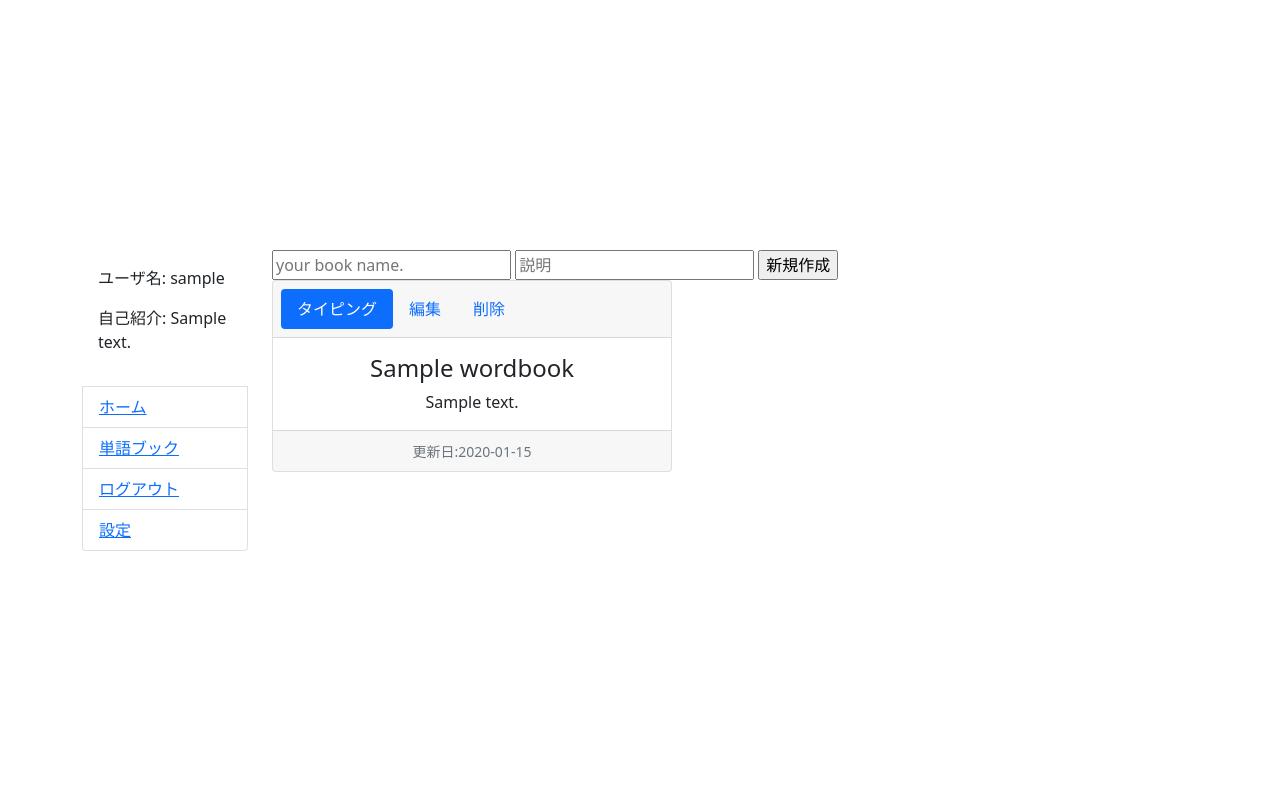
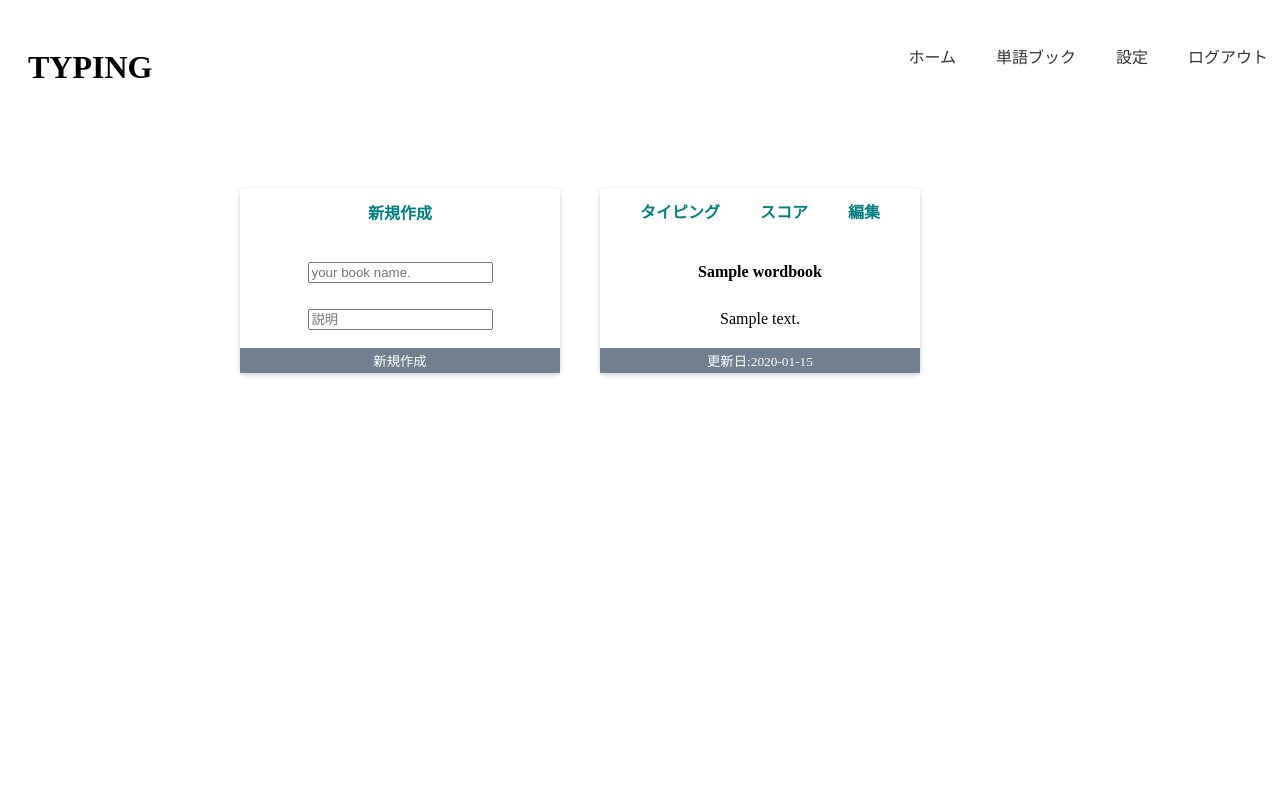
Before and after one commit to sskyh0208/env_flask, a Flask app: page /books in a window 1280 px wide. Run offline with Flask 2, Linux system fonts and the light colour scheme; a user stored in the database is signed in; tables that the repository leaves empty hold one stand-in row (values such as "Sample post").

Commit message:
css自分で書き始める

```diff
--- a/web/flaskr/models.py
+++ b/web/flaskr/models.py
@@ -176,3 +176,28 @@ class Word(db.Model):
         if not self.comment == comment:
             return False
         return True
+
+
+class Score(db.Model):
+    __tablename__ = 'score'
+    id = db.Column(db.Integer, primary_key=True)
+    user_id = db.Column(db.Integer, db.ForeignKey('users.id'), nullable=False)
+    word_id = db.Column(db.Integer, db.ForeignKey('words.id'), nullable=False)
+    typemiss_count = db.Column(db.Integer)
+    create_at = db.Column(db.DateTime, default=datetime.now())
+
+    def __init__(self, user_id, word_id, typemiss_count):
+        self.user_id = user_id
+        self.word_id = word_id
+        self.typemiss_count = typemiss_count
+
+    def create_new_score(self):
+        db.session.add(self)
+
+    @classmethod
+    def get_book_score(cls, book_id):
+        return cls.query.filter_by(book_id=book_id).order_by(cls.typemiss_count.desc()).all()
+
+    @classmethod
+    def clear_score(cls, user_id):
+        cls.query.filter_by(user_id=user_id).delete()
--- a/web/flaskr/static/css/style.css
+++ b/web/flaskr/static/css/style.css
@@ -1,22 +1,102 @@
 html,body{
     background-size: cover;
     background-repeat: no-repeat;
-    height: 100%;
     caret-color: transparent;
 }
 
-.container{
-    height: 100%;
-    align-content: center;
+
+.site-header {
+    background: #fff;
+    display: flex;
+    justify-content: space-between;
+    padding: 20px 20px;
+    position: fixed;
+    width: 100%;
 }
 
-.card{
-    height: 370px;
-    margin-top: auto;
-    margin-bottom: auto;
-    width: 400px;
+.site-logo img{
+    height: 20px;
+    width: auto;
 }
 
-form {
+.gnav__menu {
+    display: flex;
+}
+
+.gnav__menu__item {
+    margin-right: 40px;
+}
+
+.gnav__menu li{
+    list-style: none;
+}
+
+.gnav__menu__item a {
+    color: #333;
+    text-decoration: none;
+}
+
+.content {
+    line-height: 1.6;
+    margin: 0 auto;
+    padding-top: 160px;
+    width: 800px;
+}
+
+.card__wrapper {
+    display: flex;
+    flex-wrap: wrap;
+}
+
+.card {
+    background: #fff;
+    border-radius: 5px;
+    box-shadow: 0 2px 5px #ccc;
+    width: 320px;
+    margin-top: 20px;
+    margin-right: 40px;
+    text-align: center;
+}
+
+.card__header {
+    height: 50px;
+}
+
+.card__header input {
+    border: 0;
+    background: #fff;
+    color: teal;
+    font-size: 16px;
+    font-weight: bold;
+    cursor: pointer;
+}
+
+.card__nav {
+    display: flex;
+    list-style: none;
+    justify-content: center;
+    align-items: center;
+    height: 100%;
+    margin: 0;
+}
+
+.card__nav__item {
+    margin-right: 40px;
+}
+
+.card__nav__item a {
+    color: teal;
+    font-size: 16px;
+    font-weight: bold;
+    text-decoration: none;
+}
+
+.card__body input {
     caret-color: black;
 }
+
+.card__footer {
+    background: slategray;
+    width: 100%;
+    color: #fff;
+}
--- a/web/flaskr/static/js/game/main.js
+++ b/web/flaskr/static/js/game/main.js
@@ -6,6 +6,7 @@ document.addEventListener('keydown', function(e){
         game.typed(e);
         if (game.gameOver) {
             document.removeEventListener('keydown', function(e){});
+            game.registerScore();
         }
     }
 });
--- a/web/flaskr/templates/base.html
+++ b/web/flaskr/templates/base.html
@@ -6,19 +6,15 @@
     <meta name="viewport" content="width=device-width, initial-scale=1.0">
     <title>{% block title %}Flaskテスト{% endblock %}</title>
     <link rel="stylesheet" href="{{ url_for('static', filename='css/style.css') }}">
-    <link href="https://cdn.jsdelivr.net/npm/bootstrap@5.0.0-beta1/dist/css/bootstrap.min.css" rel="stylesheet" integrity="sha384-giJF6kkoqNQ00vy+HMDP7azOuL0xtbfIcaT9wjKHr8RbDVddVHyTfAAsrekwKmP1" crossorigin="anonymous">
+    <!-- <link href="https://cdn.jsdelivr.net/npm/bootstrap@5.0.0-beta1/dist/css/bootstrap.min.css" rel="stylesheet" integrity="sha384-giJF6kkoqNQ00vy+HMDP7azOuL0xtbfIcaT9wjKHr8RbDVddVHyTfAAsrekwKmP1" crossorigin="anonymous"> -->
 </head>
 <body>
-    <div class="container">
-        <div class="row justify-content-center">
-            <div class="col-2">
-                {% include "side_left.html" %}
-            </div>
-            <div class="col">
-                {% block content %}
-                {% endblock %}
-            </div>
-        </div>
+    <header class="site-header">
+        {% include "site-header.html" %}
+    </header>
+    <div class="content">
+        {% block content %}
+        {% endblock %}
     </div>
     <script src="https://cdn.jsdelivr.net/npm/bootstrap@5.0.0-beta1/dist/js/bootstrap.bundle.min.js" integrity="sha384-ygbV9kiqUc6oa4msXn9868pTtWMgiQaeYH7/t7LECLbyPA2x65Kgf80OJFdroafW" crossorigin="anonymous"></script>
 </body>
--- a/web/flaskr/templates/books.html
+++ b/web/flaskr/templates/books.html
@@ -3,60 +3,51 @@
 ブック一覧 - {{ super() }}
 {% endblock %}
 {% block content %}
-<div>
-    <form method="POST">
-        {{ form.csrf_token }}
-        {{ form.name() }}
-        {{ form.description() }}
-        {{ form.submit() }}
-    </form>
-</div>
-<div class="row row-cols-1 row-cols-md-3 g-4">
-    {% if books %}
-    {% for book in books %}
-    <div class="col">
-        <div class="card h-100 text-center">
-            <div class="card-header">
-                <ul class="nav nav-pills card-header-pills">
-                    <li class="nav-item">
-                        <a href="/game/{{ book.id }}" class="nav-link active">タイピング</a>
-                    </li>
-                    <li class="nav-item">
-                        <a href="/words/{{ book.id }}" class="nav-link">編集</a>
-                    </li>
-                    <li class="nav-item">
-                        <a href="/delete_book/{{ book.id }}" class="nav-link">削除</a>
+<div class="card__wrapper">
+    <div class="card">
+        <form method="POST">
+            {{ form.csrf_token }}
+            <div class="card__header">
+                <ul class="card__nav">
+                    <li class="card__nav__item">
+                        {{ form.submit() }}
                     </li>
                 </ul>
             </div>
-            <div class="card-body">
-                <h4 class="card-title">{{ book.name }}</h4>
-                <p class="card-text">{{ book.description }}</p>
+            <div class="card__body">
+                <h4 class="card__title">{{ form.name() }}</h4>
+                <p class="card__text">{{ form.description() }}</p>
             </div>
-            <dv class="card-footer">
-                <small class="text-muted">更新日:{{ book.update_at.strftime('%Y-%m-%d') }}</small>
-            </dv>
+            <div class="card__footer">
+                <small class="text__muted">新規作成</small>
+            </div>
+        </form>
+    </div>
+    {% if books %}
+    {% for book in books %}
+    <div class="card">
+        <div class="card__header">
+            <ul class="card__nav">
+                <li class="card__nav__item">
+                    <a href="/game/{{ book.id }}" class="nav-link active">タイピング</a>
+                </li>
+                <li class="card__nav__item">
+                    <a href="/score/{{ book.id }}" class="nav-link">スコア</a>
+                </li>
+                <li class="card__nav__item">
+                    <a href="/words/{{ book.id }}" class="nav-link">編集</a>
+                </li>
+            </ul>
+        </div>
+        <div class="card__body">
+            <h4 class="card__title">{{ book.name }}</h4>
+            <p class="card__text">{{ book.description }}</p>
+        </div>
+        <div class="card__footer">
+            <small class="text__muted">更新日:{{ book.update_at.strftime('%Y-%m-%d') }}</small>
         </div>
     </div>
     {% endfor %}
-    {% else %}
-    <div class="col">
-        <div class="card h-100 text-center">
-            <div class="card-header">
-                <ul class="nav nav-pills card-header-pills">
-                    <li class="nav-item">
-                        <a href="#" class="nav-link disabled" aria-disabled="true">編集</a>
-                    </li>
-                    <li class="nav-item">
-                        <a href="#" class="nav-link disabled" aria-disabled="true">削除</a>
-                    </li>
-                </ul>
-            </div>
-            <div class="card-body">
-                <h5 class="card-title">単語ブックが存在しません。</h5>
-            </div>
-        </div>
-    </div>
     {% endif %}
 </div>
 {% endblock %}
--- a/web/flaskr/templates/game.html
+++ b/web/flaskr/templates/game.html
@@ -18,6 +18,7 @@
     // ワードの取得、外部読み込みのjs内で受けとった変数を使えるようにこの場所で宣言。
     var words = {{ words | tojson }};
 </script>
+<script type="text/javascript" src="https://code.jquery.com/jquery-3.6.0.min.js"></script>
 <script type="text/javascript" src="{{ url_for('static', filename='js/game/game.js') }}"></script>
 <script type="text/javascript" src="{{ url_for('static', filename='js/game/main.js') }}"></script>
 {% endblock %}
--- a/web/flaskr/templates/side_left.html
+++ /dev/null
@@ -1,21 +0,0 @@
-<div>
-    <ul class="list-group">
-        <div class="card-body">
-            <p>ユーザ名: {{ current_user.username }}</p>
-            <!-- <p>メールアドレス: {{ current_user.email }}</p> -->
-            <p>自己紹介: {{ current_user.description }}</p>
-        </div>
-        <li class="list-group-item">
-            <a href="{{ url_for('app.index') }}">ホーム</a>
-        </li>
-        <li class="list-group-item">
-            <a href="{{ url_for('app.books') }}">単語ブック</a>
-        </li>
-        <li class="list-group-item">
-            <a href="{{ url_for('app.logout') }}">ログアウト</a>
-        </li>
-        <li class="list-group-item">
-            <a href="{{ url_for('app.account') }}">設定</a>
-        </li>
-    </ul>
-</div>
--- /dev/null
+++ b/web/flaskr/templates/site-header.html
@@ -0,0 +1,9 @@
+<h1 class="site-logo">TYPING</h1>
+<nav class="gnav">
+    <ul class="gnav__menu">
+        <li class="gnav__menu__item"><a href="{{ url_for('app.index') }}">ホーム</a></li>
+        <li class="gnav__menu__item"><a href="{{ url_for('app.books') }}">単語ブック</a></li>
+        <li class="gnav__menu__item"><a href="{{ url_for('app.account') }}">設定</a></li>
+        <li class="gnav__menu__item"><a href="{{ url_for('app.logout') }}">ログアウト</a></li>
+    </ul>
+</nav>
--- a/web/flaskr/views.py
+++ b/web/flaskr/views.py
@@ -2,8 +2,9 @@ from flask import Blueprint, abort, render_template, redirect, url_for ,request,
 from flask_login import login_user, login_required, logout_user, current_user
 
 from flaskr import db
-from flaskr.models import User, PasswordResetToken, Word, Book
+from flaskr.models import User, PasswordResetToken, Word, Book, Score
 from flaskr.forms import LoginForm, RegisterForm, ResetPasswordForm, WordForm, AccountForm, BookForm
+from sqlalchemy import desc
 
 bp = Blueprint('app', __name__, url_prefix='')
 
@@ -182,6 +183,42 @@ def delete_word(book_id, word_id):
 @login_required
 def game(book_id):
     words = Word.get_book_words(book_id)
-    type_words = [{'text': word.text, 'comment': word.comment} for word in words]
+    type_words = [{'id': word.id, 'text': word.text, 'comment': word.comment} for word in words]
 
     return render_template('game.html', words=type_words)
+
+
+@bp.route('/game/score', methods=['POST'])
+@login_required
+def game_score():
+    for word_id, typemiss_count in request.json.items():
+        # タイプミスしていないワードはスコアに登録しない
+        print(word_id, typemiss_count)
+        if not typemiss_count:
+            continue
+
+        score = Score(
+            user_id=current_user.id,
+            word_id=word_id,
+            typemiss_count=typemiss_count
+        )
+
+        with db.session.begin(subtransactions=True):
+            score.create_new_score()
+        db.session.commit()
+    return "h1"
+
+@bp.route('/score/<int:book_id>')
+@login_required
+def score(book_id):
+    scores = (
+        db.session.query(Word, db.func.sum(Score.typemiss_count).label('typemiss_count'))
+        .filter(book_id == Word.book_id)
+        .filter(Score.word_id == Word.id)
+        .filter(Score.user_id == current_user.id)
+        .group_by(Word.id)
+        .order_by(desc('typemiss_count'))
+        .all()
+    )
+
+    return render_template('score.html', scores=scores)
```
Also changed, not shown: web/flaskr/static/js/game/game.js (+23 -1 lines), web/flaskr/templates/score.html (added, +20 -0 lines), web/flaskr/templates/words.html (+9 -0 lines), 1 other file.
